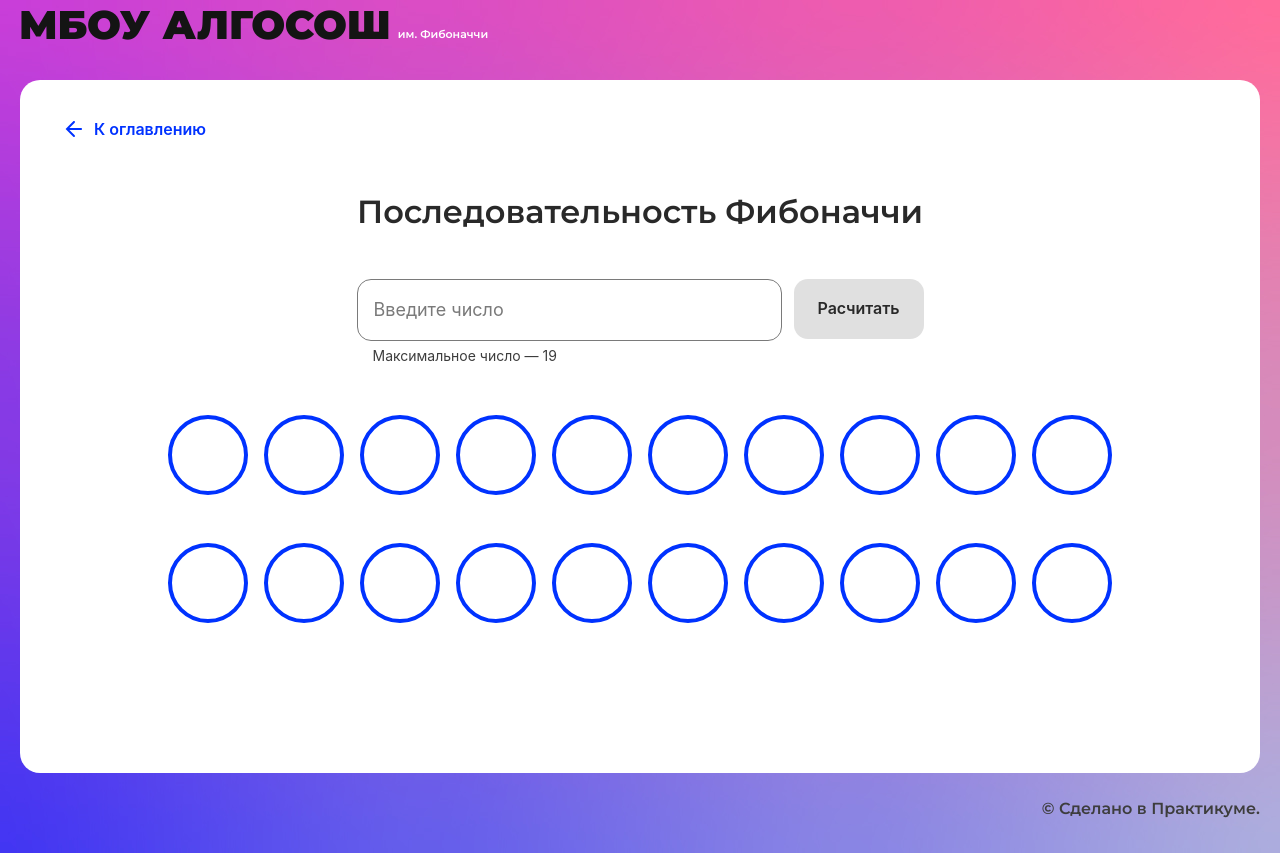
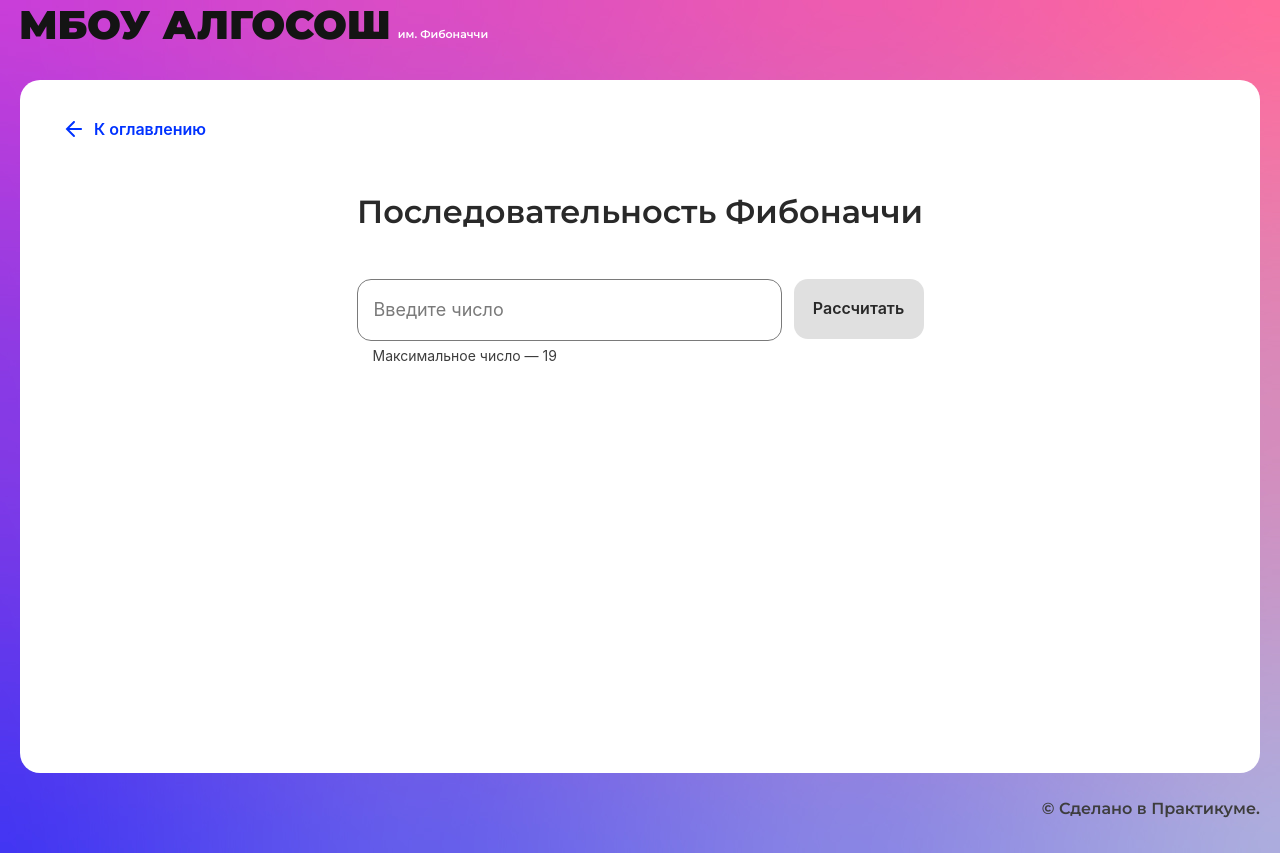
Before and after one commit to AlexanderMorugin/algososh-project, a React (Create React App) app: page /fibonacci in a window 1280 px wide. Built offline with nearby package versions, Linux system fonts and the light colour scheme.

Commit message:
made fibonacci

```diff
--- a/src/components/fibonacci-page/fibonacci-page.module.css
+++ b/src/components/fibonacci-page/fibonacci-page.module.css
@@ -8,10 +8,47 @@
 .circles {
   display: flex;
   flex-wrap: wrap;
-  justify-content: center;
+  justify-content: left;
   width: 100%;
   max-width: 944px;
   column-gap: 16px;
   row-gap: 48px;
   margin: 48px auto;
+  list-style: none;
 }
+
+.circle {
+  opacity: 0;
+  -webkit-animation-name: scale;
+          animation-name: scale;
+  -webkit-animation-delay: .8s;
+          animation-delay: .8s;
+  -webkit-animation-duration: .3s;
+          animation-duration: .3s;
+  -webkit-animation-timing-function: ease-out;
+          animation-timing-function: ease-out;
+  -webkit-animation-fill-mode: forwards;
+          animation-fill-mode: forwards;
+}
+
+@-webkit-keyframes scale {
+  0% {
+    transform: scale(0);
+    opacity: 0;
+  }
+  100% {
+    transform: scale(1);
+    opacity: 1;
+  }
+}
+
+@keyframes scale {
+  0% {
+    transform: scale(0);
+    opacity: 0;
+  }
+  100% {
+    transform: scale(1);
+    opacity: 1;
+  }
+}
--- a/src/components/fibonacci-page/fibonacci-page.tsx
+++ b/src/components/fibonacci-page/fibonacci-page.tsx
@@ -1,28 +1,53 @@
-import { FC, useState, FormEvent } from "react";
+import React from "react";
 import { SolutionLayout } from "../ui/solution-layout/solution-layout";
 import styles from "./fibonacci-page.module.css";
 import { Input } from "../ui/input/input";
 import { Button } from "../ui/button/button";
 import { Circle } from "../ui/circle/circle";
+import { useForm } from "../hooks/useForm";
+import { SHORT_DELAY_IN_MS } from "../../constants/delays";
+import { fibIterative } from "./utils";
 
-export const FibonacciPage: FC = () => {
-  const [disabled, setDisabled] = useState(true);
-  const [loader, setLoader] = useState(false);
+export const FibonacciPage: React.FC = () => {
+  const [number, setNumber] = React.useState(0);
+  const [isLoading, setIsLoading] = React.useState(false);
+  const { values, setValues, handleChange } = useForm({
+    fibonacci: "" as string,
+  });
 
-  // Рекурсия
-  const fib = (n: number): number => {
-    if (n <= 2) {
-     return 1;
-   }
-   return fib(n - 1) + fib(n - 2);
-}
+  const fibonacciRef = React.useRef<Array<number>>([]);
+  const timerRef = React.useRef<NodeJS.Timeout>();
 
-console.log(fib(6))
+  const showCircles = () => {
+    if (!fibonacciRef.current) {
+      setIsLoading(false);
+      return;
+    }
+    timerRef.current = setInterval(() => {
+      setNumber((prev) => {
+        const next = prev + 1;
 
-const handleSubmit = (e: FormEvent<HTMLFormElement>) => {
-  e.preventDefault();
-  setLoader(true);
-}
+        if (timerRef.current && next >= fibonacciRef.current.length) {
+          setIsLoading(false);
+          clearInterval(timerRef.current);
+        }
+
+        return next;
+      });
+    }, SHORT_DELAY_IN_MS);
+  };
+
+  const handleSubmit = (e: React.FormEvent<HTMLFormElement>) => {
+    e.preventDefault();
+    if (!values.fibonacci) {
+      return null;
+    }
+    fibonacciRef.current = fibIterative(Number(values.fibonacci))!;
+    setIsLoading(true);
+    setNumber(0);
+    showCircles();
+    setValues({ fibonacci: "" });
+  };
 
   return (
     <SolutionLayout title="Последовательность Фибоначчи">
@@ -30,41 +55,30 @@ const handleSubmit = (e: FormEvent<HTMLFormElement>) => {
         <Input
           placeholder="Введите число"
           type="number"
-          maxLength={19}
+          name="fibonacci"
+          value={values.fibonacci}
+          isLimitText={true}
           max={19}
-          isLimitText={true}
-          onChange={() => setDisabled(false)}
+          onChange={handleChange}
         />
         <Button
-        text="Расчитать"
-        type="submit"
-        isLoader={loader}
-        disabled={disabled}
+          text="Рассчитать"
+          type="submit"
+          isLoader={isLoading}
+          disabled={!values.fibonacci || Number(values.fibonacci) > 19}
         />
       </form>
-      <div className={styles.circles}>
-        <Circle />
-        <Circle />
-        <Circle />
-        <Circle />
-        <Circle />
-        <Circle />
-        <Circle />
-        <Circle />
-        <Circle />
-        <Circle />
-
-        <Circle />
-        <Circle />
-        <Circle />
-        <Circle />
-        <Circle />
-        <Circle />
-        <Circle />
-        <Circle />
-        <Circle />
-        <Circle />
-      </div>
+      {fibonacciRef.current && (
+        <ul className={styles.circles}>
+          {fibonacciRef.current.slice(0, number).map((item, index) => {
+            return (
+              <li className={styles.circle} key={index}>
+                <Circle letter={item.toString()} index={index} />
+              </li>
+            );
+          })}
+        </ul>
+      )}
     </SolutionLayout>
   );
 };
--- /dev/null
+++ b/src/components/fibonacci-page/utils.ts
@@ -0,0 +1,14 @@
+  // Алгоритм итеративного решения
+  export const fibIterative = (n: number): any => {
+    if (n < 1 || n > 19) {
+      return;
+    }
+
+    let array: number[] = [1, 1];
+
+    for (let i = 2; i <= n; i++) {
+      array.push(array[i - 2] + array[i - 1]);
+    }
+
+    return array;
+  };
--- a/src/components/hooks/useForm.tsx
+++ b/src/components/hooks/useForm.tsx
@@ -1,11 +1,11 @@
-import { useState, ChangeEvent } from "react";
+import { ChangeEvent, useState } from "react";
 
-export function useForm(inputValues={}) {
-  const [values, setValues] = useState(inputValues);
+export function useForm<T>(inputValues: T = {} as T) {
+  const [values, setValues] = useState<T>(inputValues);
 
-  const handleChange = (event: ChangeEvent<HTMLInputElement>) => {
-    const {value, name} = event.target;
-    setValues({...values, [name]: value});
+  const handleChange = (e: ChangeEvent<HTMLInputElement>) => {
+    const { value, name } = e.target;
+    setValues({ ...values, [name]: value });
   };
-  return {values, handleChange, setValues};
-}
+  return { values, handleChange, setValues };
+};
```
